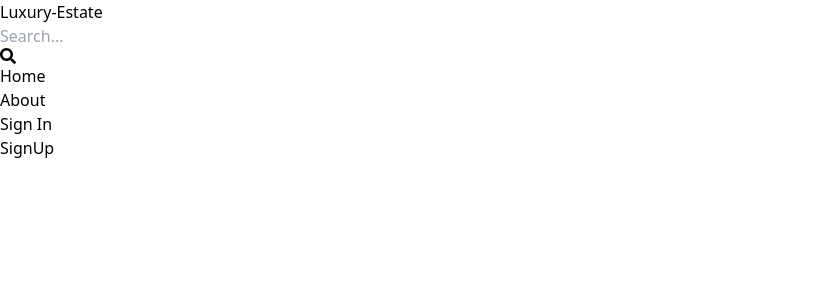
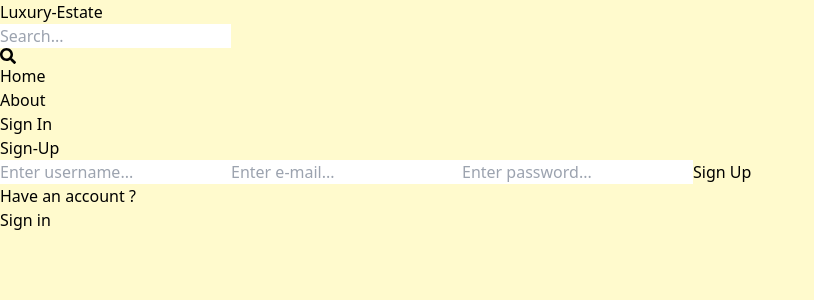
Before and after one commit to Rajdeep2310/Luxury-State, a React (Vite) app in the folder client/: page /signup in a window 1280 px wide. Shown: the top 300 px of the page, without its empty margins (0-814 px from the left). Built offline with nearby package versions, Linux system fonts and the light colour scheme.

Commit message:
completed the signup form ui

```diff
--- a/client/src/Pages/SignUp.jsx
+++ b/client/src/Pages/SignUp.jsx
@@ -1,8 +1,23 @@
+import {Link} from "react-router-dom";
 
-
-
-export default function SignUp() {
-  return (
-    <div>SignUp</div>
+const SignUp = () =>{
+  return(
+    <div className="p-3 max-w-lg mx-auto">
+      <h1 className="text-3xl text-center font-semibold my-7">Sign-Up</h1>
+      <form className="flex flex-col gap-4">
+          <input type="text" placeholder="Enter username..." className="border p-3 rounded-lg" id="username"/>
+          <input type="email" placeholder="Enter e-mail..." className="border p-3 rounded-lg" id="email"/>
+          <input type="password" placeholder="Enter password..." className="border p-3 rounded-lg" id="password"/>
+          <button className="bg-slate-700 text-white p-3 rounded-lg uppercase hover:opacity-80">Sign Up</button>
+      </form>
+      <div className="flex gap-2 mt-5">
+        <p>Have an account ?</p>
+        <Link to={"/signin"}>
+          <span className="text-blue-700">Sign in</span>
+        </Link>
+      </div>
+    </div>
   )
 }
+
+export default  SignUp;
--- a/client/src/index.css
+++ b/client/src/index.css
@@ -1,3 +1,7 @@
 @tailwind base;
 @tailwind components;
 @tailwind utilities;
+
+body{
+    background-color:lemonchiffon;
+}
```
